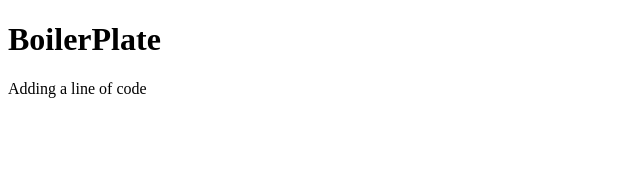
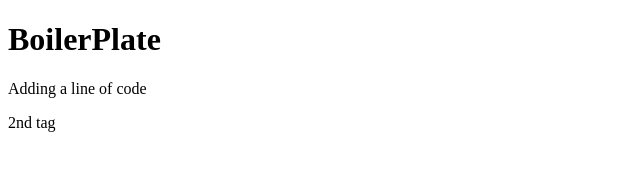
Before and after one commit to samtessema9/week3day5Lab, a plain HTML site: page index.html in a window 1280 px wide. Shown: the full height of the page, 0-640 px from the left. Drawn offline with Linux system fonts and the light colour scheme.

Commit message:
added another p tag

```diff
--- a/index.html
+++ b/index.html
@@ -9,5 +9,6 @@
 <body>
     <h1>BoilerPlate</h1>
     <p>Adding a line of code</p>
+    <p>2nd tag</p>
 </body>
 </html>
```
